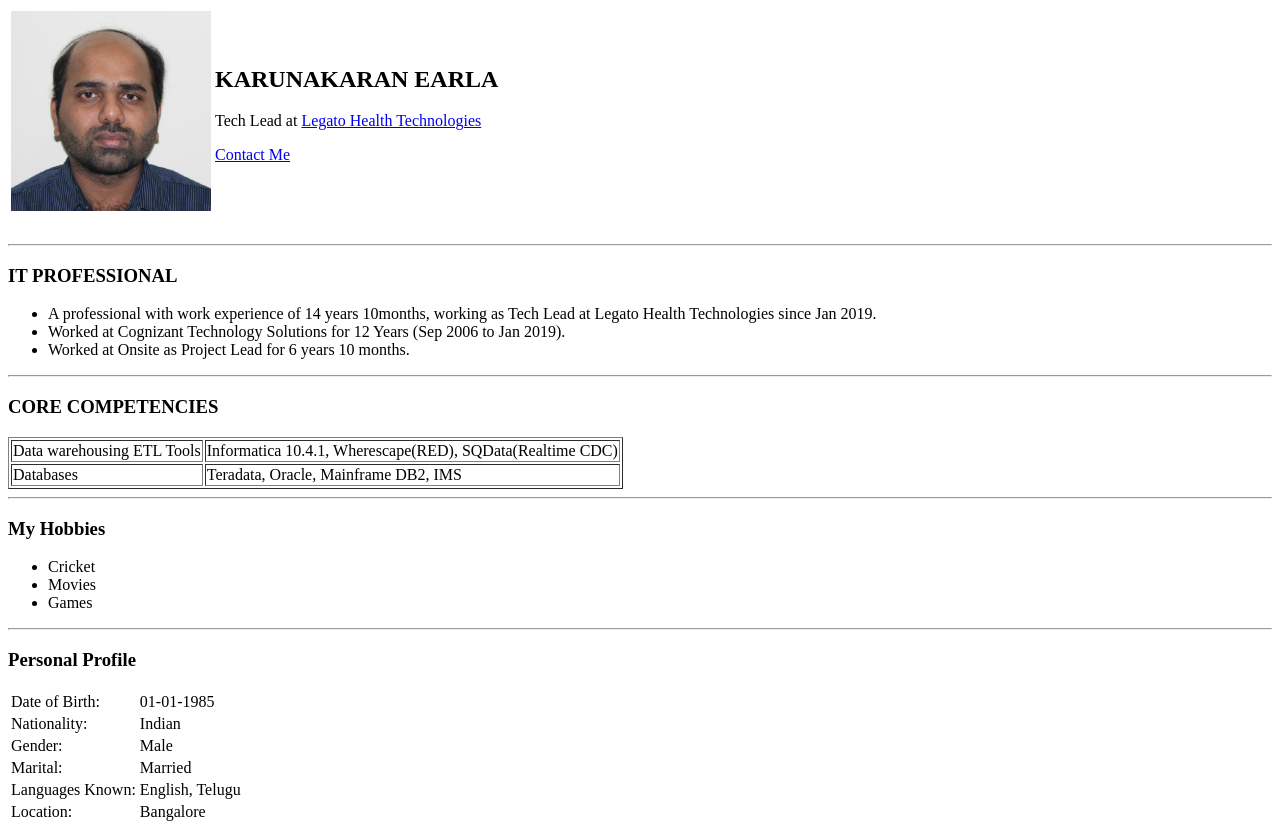
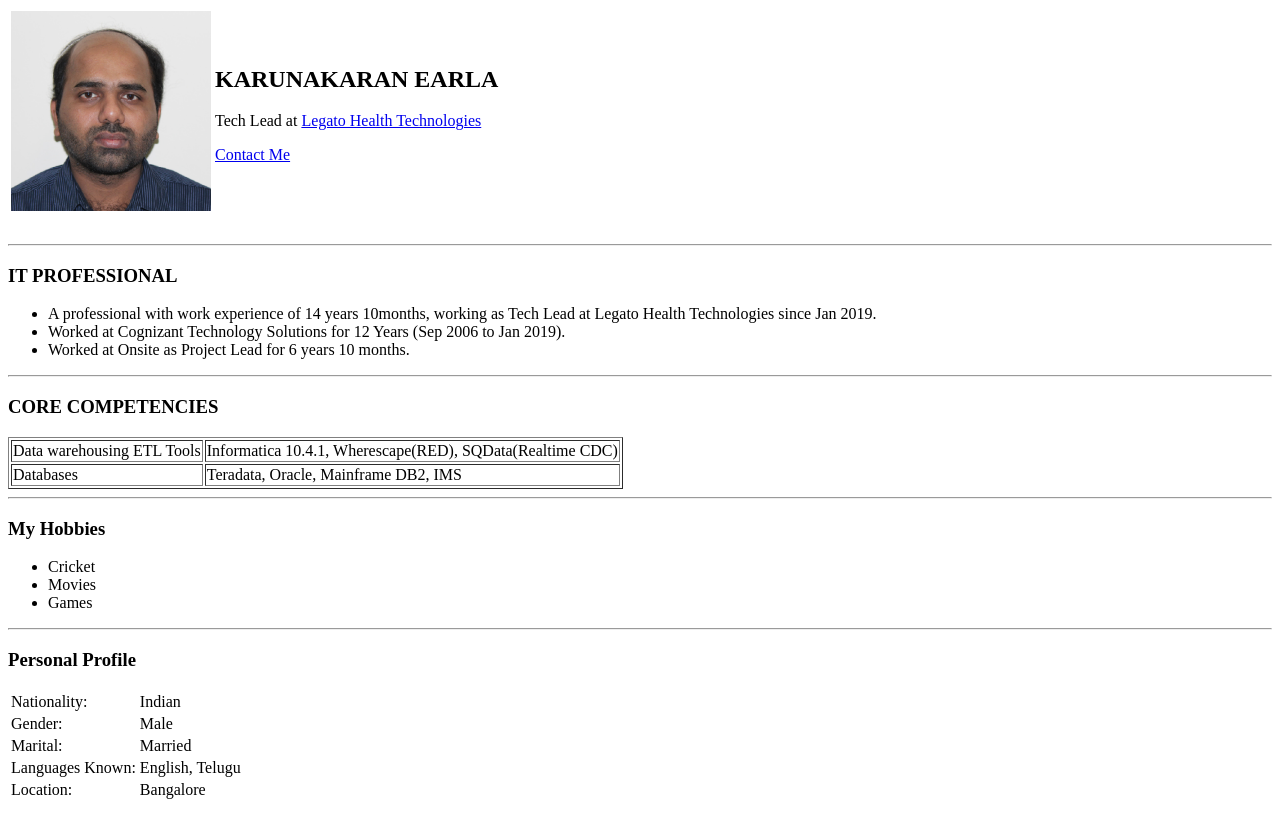
Before and after one commit to Karuna85/resume, a plain HTML site: page index.html in a window 1280 px wide. After the commit the page ends 810 px from the top, so only its background shows below. Drawn offline with Linux system fonts and the light colour scheme.

Commit message:
Update index.html

```diff
--- a/index.html
+++ b/index.html
@@ -48,10 +48,6 @@
   <h3>Personal Profile</h3>
         <table >
           <tr>
-            <td>Date of Birth:</td>
-            <td>01-01-1985</td>
-          </tr>
-          <tr>
             <td>Nationality:</td>
             <td>Indian</td>
           </tr>
```
